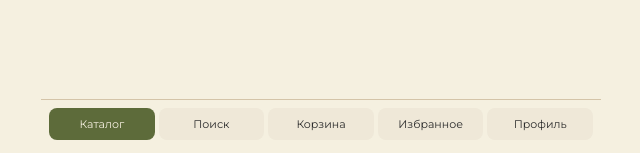
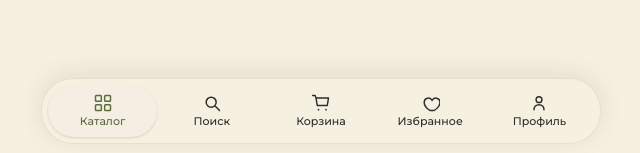
Before and after one commit to VasiliiLbyte/muru-backend-local, a React (Vite) app in the folder frontend/: page /catalog in a window 1280 px wide. Shown: the part 644-797 px from the top of the page, without its empty margins (319-959 px from the left). Built offline with nearby package versions, Linux system fonts and the light colour scheme; no server answers.

Commit message:
feat(frontend): dock nav, catalog filters on subroutes, press feedback
Co-authored-by: Cursor <cursoragent@cursor.com>

```diff
--- a/frontend/src/app/App.tsx
+++ b/frontend/src/app/App.tsx
@@ -1,4 +1,4 @@
-import { useEffect, useRef, useState } from 'react'
+import { useEffect, useMemo, useRef, useState } from 'react'
 import { BrowserRouter, Navigate, Route, Routes, useLocation, useNavigate, useParams } from 'react-router-dom'
 
 import { AdminDashboard } from '../admin/AdminDashboard'
@@ -55,6 +55,9 @@ const CatalogRoutes = ({
   const location = useLocation()
   const params = useParams<{ categorySlug?: string; subcategorySlug?: string }>()
 
+  const normalizedCatalogPath = (location.pathname.replace(/\/$/, '') || '/')
+  const isCatalogRoot = normalizedCatalogPath === '/catalog'
+
   const safeDecode = (value: string) => {
     if (!value) return ''
     try {
@@ -94,9 +97,9 @@ const CatalogRoutes = ({
         subcategory: subcategoryNameForQuery,
         subcategorySlug: subcategory?.slug ?? (subcategorySlugRaw || undefined),
         q: search || undefined,
-        color: filters.color || undefined,
-        size: filters.size || undefined,
-        priceMax: filters.priceMax ? Number(filters.priceMax) : undefined,
+        color: isCatalogRoot ? undefined : filters.color || undefined,
+        size: isCatalogRoot ? undefined : filters.size || undefined,
+        priceMax: isCatalogRoot ? undefined : filters.priceMax ? Number(filters.priceMax) : undefined,
       })
         .then((items) => {
           if (requestSeqRef.current !== requestId) return
@@ -125,6 +128,7 @@ const CatalogRoutes = ({
     categoryNameForQuery,
     subcategoryNameForQuery,
     search,
+    isCatalogRoot,
     filters.color,
     filters.size,
     filters.priceMax,
@@ -135,6 +139,7 @@ const CatalogRoutes = ({
   return (
     <>
       <CatalogSearch value={search} onChange={onSearchChange} />
+      {!isCatalogRoot ? (
         <CatalogFilters
           color={filters.color}
           size={filters.size}
@@ -143,6 +148,7 @@ const CatalogRoutes = ({
           onSizeChange={(value) => onFilterChange('size', value)}
           onPriceMaxChange={(value) => onFilterChange('priceMax', value)}
         />
+      ) : null}
       <Routes>
         <Route index element={<CatalogHomePage tree={tree} />} />
         <Route
@@ -192,7 +198,8 @@ const AppShell = () => {
   const [search, setSearch] = useState('')
   const [filters, setFilters] = useState({ color: '', size: '', priceMax: '' })
   const { userId, isAdmin, webApp } = useTelegramWebApp()
-  const { addProduct, loadDraft } = useCart()
+  const { addProduct, loadDraft, items: cartItems } = useCart()
+  const cartItemCount = useMemo(() => cartItems.reduce((n, i) => n + i.quantity, 0), [cartItems])
   const { favorites, favoriteSkus, isLoading: favoritesLoading, loadFavorites, toggleFavorite } = useFavorites()
 
   useEffect(() => {
@@ -257,7 +264,10 @@ const AppShell = () => {
     setIsCheckoutOpen(false)
     setIsAdminPageOpen(false)
     setSelectedProduct(null)
-    if (tab === 'Каталог') navigate('/catalog')
+    if (tab === 'Каталог') {
+      navigate('/catalog')
+      setFilters({ color: '', size: '', priceMax: '' })
+    }
   }
 
   const renderPage = () => {
@@ -350,8 +360,8 @@ const AppShell = () => {
 
   return (
     <div className="mx-auto flex min-h-screen max-w-[560px] flex-col bg-muru-ivory">
-      <main className="flex-1 px-4 pb-24 pt-4">{pageContent}</main>
-      <BottomNavigation activeTab={activeTab} onSelectTab={handleSelectTab} />
+      <main className="flex-1 px-4 pb-28 pt-4">{pageContent}</main>
+      <BottomNavigation activeTab={activeTab} onSelectTab={handleSelectTab} cartItemCount={cartItemCount} />
     </div>
   )
 }
--- a/frontend/src/components/BottomNavigation.tsx
+++ b/frontend/src/components/BottomNavigation.tsx
@@ -1,31 +1,151 @@
+import { useMemo, type FC } from 'react'
+
 type BottomNavigationProps = {
   activeTab: string
   onSelectTab: (tab: string) => void
+  cartItemCount?: number
 }
 
-const tabs = ['Каталог', 'Поиск', 'Корзина', 'Избранное', 'Профиль']
+const tabs = ['Каталог', 'Поиск', 'Корзина', 'Избранное', 'Профиль'] as const
 
-export const BottomNavigation = ({
-  activeTab,
-  onSelectTab,
-}: BottomNavigationProps) => {
+const IconCatalog: FC<{ active: boolean }> = ({ active }) => (
+  <svg
+    className={`h-5 w-5 shrink-0 ${active ? 'text-muru-olive' : 'text-muru-text'}`}
+    viewBox="0 0 24 24"
+    fill="none"
+    stroke="currentColor"
+    strokeWidth="1.75"
+    aria-hidden
+  >
+    <rect x="3" y="3" width="7" height="7" rx="1" />
+    <rect x="14" y="3" width="7" height="7" rx="1" />
+    <rect x="3" y="14" width="7" height="7" rx="1" />
+    <rect x="14" y="14" width="7" height="7" rx="1" />
+  </svg>
+)
+
+const IconSearch: FC<{ active: boolean }> = ({ active }) => (
+  <svg
+    className={`h-5 w-5 shrink-0 ${active ? 'text-muru-olive' : 'text-muru-text'}`}
+    viewBox="0 0 24 24"
+    fill="none"
+    stroke="currentColor"
+    strokeWidth="1.75"
+    aria-hidden
+  >
+    <circle cx="11" cy="11" r="6" />
+    <path d="M16 16l5 5" strokeLinecap="round" />
+  </svg>
+)
+
+const IconCart: FC<{ active: boolean }> = ({ active }) => (
+  <svg
+    className={`h-5 w-5 shrink-0 ${active ? 'text-muru-olive' : 'text-muru-text'}`}
+    viewBox="0 0 24 24"
+    fill="none"
+    stroke="currentColor"
+    strokeWidth="1.75"
+    aria-hidden
+  >
+    <path d="M6 6h15l-1.5 9H7.5L6 6zm0 0L5 3H2" strokeLinecap="round" strokeLinejoin="round" />
+    <circle cx="9" cy="20" r="1" fill="currentColor" stroke="none" />
+    <circle cx="18" cy="20" r="1" fill="currentColor" stroke="none" />
+  </svg>
+)
+
+const IconHeart: FC<{ active: boolean }> = ({ active }) => (
+  <svg
+    className={`h-5 w-5 shrink-0 ${active ? 'text-muru-olive' : 'text-muru-text'}`}
+    viewBox="0 0 24 24"
+    fill="none"
+    stroke="currentColor"
+    strokeWidth="1.75"
+    aria-hidden
+  >
+    <path
+      d="M12 21s-7-4.35-7-10a5 5 0 0 1 9.5-2 5 5 0 0 1 9.5 2c0 5.65-7 10-7 10z"
+      strokeLinejoin="round"
+    />
+  </svg>
+)
+
+const IconProfile: FC<{ active: boolean }> = ({ active }) => (
+  <svg
+    className={`h-5 w-5 shrink-0 ${active ? 'text-muru-olive' : 'text-muru-text'}`}
+    viewBox="0 0 24 24"
+    fill="none"
+    stroke="currentColor"
+    strokeWidth="1.75"
+    aria-hidden
+  >
+    <circle cx="12" cy="8" r="3.5" />
+    <path d="M6 20c0-3.5 2.5-6 6-6s6 2.5 6 6" strokeLinecap="round" />
+  </svg>
+)
+
+const tabIcons: Record<(typeof tabs)[number], FC<{ active: boolean }>> = {
+  Каталог: IconCatalog,
+  Поиск: IconSearch,
+  Корзина: IconCart,
+  Избранное: IconHeart,
+  Профиль: IconProfile,
+}
+
+export const BottomNavigation = ({ activeTab, onSelectTab, cartItemCount = 0 }: BottomNavigationProps) => {
+  const activeIndex = useMemo(() => {
+    const i = tabs.indexOf(activeTab as (typeof tabs)[number])
+    return i >= 0 ? i : 0
+  }, [activeTab])
+
   return (
+    <div
+      className="pointer-events-none fixed bottom-0 left-1/2 z-30 w-[min(560px,calc(100%-1rem))] -translate-x-1/2 px-0 pb-[max(0.75rem,env(safe-area-inset-bottom,0px))] pt-2"
+    >
       <nav
-      className="fixed bottom-0 left-1/2 z-30 grid w-full max-w-[560px] -translate-x-1/2 grid-cols-5 gap-1 border-t border-muru-accent bg-muru-ivory px-2 pb-4 pt-2"
+        className="pointer-events-auto mx-auto rounded-[2rem] border border-muru-accent/40 bg-muru-ivory/95 p-1.5 shadow-[0_-4px_24px_rgba(94,82,82,0.12)] backdrop-blur-sm"
         aria-label="Основная навигация"
       >
-      {tabs.map((tab) => (
+        <div className="relative">
+          <div
+            className="pointer-events-none absolute inset-y-0 left-0 rounded-full bg-[#f5efe3] shadow-sm transition-[left] duration-300 ease-out"
+            style={{
+              width: '20%',
+              left: `${activeIndex * 20}%`,
+            }}
+          />
+          <div className="relative z-10 grid grid-cols-5">
+            {tabs.map((tab) => {
+              const active = activeTab === tab
+              const Icon = tabIcons[tab]
+              return (
                 <button
                   key={tab}
                   type="button"
-          className={`rounded-lg px-1 py-2 text-[11px] ${
-            activeTab === tab ? 'bg-muru-olive text-muru-ivory' : 'bg-[#efe8d8] text-muru-text'
+                  className="flex min-w-0 touch-manipulation flex-col items-center justify-center gap-0.5 rounded-full py-2 transition-transform duration-150 active:scale-95"
+                  onClick={() => onSelectTab(tab)}
+                  aria-current={active ? 'page' : undefined}
+                >
+                  <span className="relative flex h-5 w-5 items-center justify-center">
+                    <Icon active={active} />
+                    {tab === 'Корзина' && cartItemCount > 0 ? (
+                      <span className="absolute -right-1.5 -top-1 flex h-4 min-w-4 items-center justify-center rounded-full bg-muru-text px-0.5 text-[10px] font-semibold leading-none text-muru-ivory">
+                        {cartItemCount > 99 ? '99+' : cartItemCount}
+                      </span>
+                    ) : null}
+                  </span>
+                  <span
+                    className={`max-w-full truncate px-0.5 text-[10px] font-medium leading-tight sm:text-[11px] ${
+                      active ? 'text-muru-olive' : 'text-muru-text'
                     }`}
-          onClick={() => onSelectTab(tab)}
                   >
                     {tab}
+                  </span>
                 </button>
-      ))}
+              )
+            })}
+          </div>
+        </div>
       </nav>
+    </div>
   )
 }
--- a/frontend/src/components/ProductCard.tsx
+++ b/frontend/src/components/ProductCard.tsx
@@ -22,7 +22,7 @@ export const ProductCard = ({ product, onOpenDetail, onAddToCart, onNotifyRestoc
     <article className="rounded-2xl border border-muru-accent bg-[#fff9ed] p-3 shadow-sm">
       <button
         type="button"
-        className="w-full text-left"
+        className="w-full touch-manipulation text-left transition-transform duration-150 active:scale-95"
         onClick={() => onOpenDetail(product.sku)}
       >
         <SmartImage
@@ -36,7 +36,7 @@ export const ProductCard = ({ product, onOpenDetail, onAddToCart, onNotifyRestoc
             <button
               key={`${product.sku}-${idx}`}
               type="button"
-              className={`h-2 w-2 rounded-full ${idx === safeImageIndex ? 'bg-muru-olive' : 'bg-muru-accent'}`}
+              className={`h-2 w-2 touch-manipulation rounded-full transition-transform duration-150 active:scale-90 ${idx === safeImageIndex ? 'bg-muru-olive' : 'bg-muru-accent'}`}
               onClick={() => setImageIndex(idx)}
               aria-label={`Фото ${idx + 1}`}
             />
@@ -49,7 +49,7 @@ export const ProductCard = ({ product, onOpenDetail, onAddToCart, onNotifyRestoc
       </p>
       <button
         type="button"
-        className="mt-2 w-full rounded-xl bg-muru-olive px-3 py-2 text-sm font-medium text-muru-ivory"
+        className="mt-2 w-full touch-manipulation rounded-xl bg-muru-olive px-3 py-2 text-sm font-medium text-muru-ivory transition-transform duration-150 active:scale-95"
         onClick={() => (product.inStock > 0 ? onAddToCart(product) : onNotifyRestock(product))}
       >
         {product.inStock > 0 ? 'В корзину' : 'Сообщить о поступлении'}
--- a/frontend/src/lib/images.ts
+++ b/frontend/src/lib/images.ts
@@ -1,4 +1,4 @@
-const DRIVE_FILE_ID_PATTERNS = [/[\?&]id=([^&]+)/i, /\/file\/d\/([^/]+)/i]
+const DRIVE_FILE_ID_PATTERNS = [/[?&]id=([^&]+)/i, /\/file\/d\/([^/]+)/i]
 
 const extractDriveFileId = (url: string): string | null => {
   for (const pattern of DRIVE_FILE_ID_PATTERNS) {
--- a/frontend/src/pages/CatalogCategoryPage.tsx
+++ b/frontend/src/pages/CatalogCategoryPage.tsx
@@ -15,7 +15,7 @@ export const CatalogCategoryPage = ({ category }: CatalogCategoryPageProps) => {
           <Link
             key={subcategory.slug}
             to={`/catalog/${category.slug}/${subcategory.slug}`}
-            className="rounded-2xl border border-muru-accent bg-[#fff9ed] p-3 hover:bg-[#f5efdf]"
+            className="block touch-manipulation rounded-2xl border border-muru-accent bg-[#fff9ed] p-3 transition-transform duration-150 hover:bg-[#f5efdf] active:scale-95"
           >
             <div className="mb-3 aspect-[4/3] rounded-xl bg-[#efe8d8]"></div>
             <h2 className="text-sm font-semibold text-muru-olive">{subcategory.name}</h2>
--- a/frontend/src/pages/CatalogHomePage.tsx
+++ b/frontend/src/pages/CatalogHomePage.tsx
@@ -25,7 +25,7 @@ export const CatalogHomePage = ({ tree }: CatalogHomePageProps) => {
           <button
             key={category.slug}
             type="button"
-            className="block rounded-2xl border border-muru-accent bg-[#fff9ed] p-3 hover:bg-[#f5efdf]"
+            className="block touch-manipulation rounded-2xl border border-muru-accent bg-[#fff9ed] p-3 transition-transform duration-150 hover:bg-[#f5efdf] active:scale-95"
             onClick={() => navigate(`/catalog/${encodeURIComponent(category.slug)}`)}
           >
             <div className="mb-3 aspect-[4/3] rounded-xl bg-[#efe8d8]"></div>
```
Also changed, not shown: frontend/src/components/SmartImage.tsx (+7 -6 lines). Lines whose indentation alone changed are shown as unchanged.
